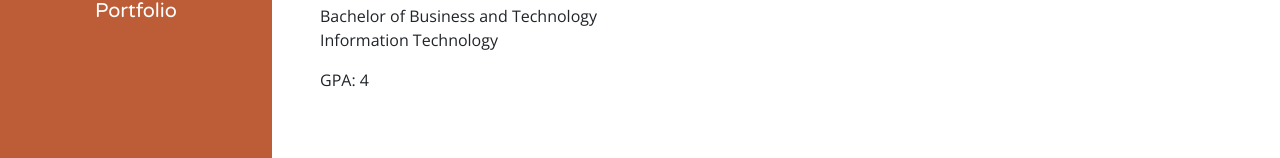
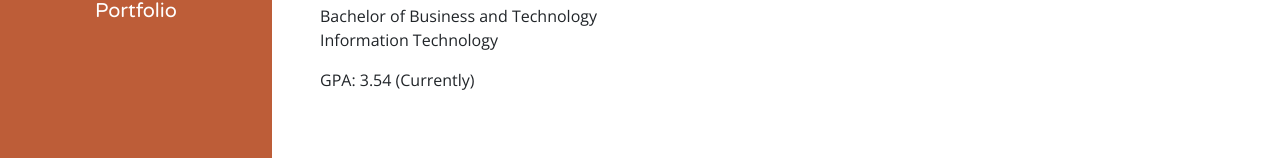
Before and after one commit to gobindchawla/gobindchawla.github.io, a plain HTML site: page index.html in a window 1280 px wide. Shown: the part 527-685 px from the top of the page. Drawn offline with nearby package versions, Linux system fonts and the light colour scheme.

Commit message:
Final index

```diff
--- a/index.html
+++ b/index.html
@@ -77,7 +77,7 @@
           			<h3 class="mb-0">STAMFORD INTERNATIONAL UNIVERSITY</h3>
           			<div>Bachelor of Business and Technology</div>
           			<div class="mb-3">Information Technology</div>
-          			<p>GPA: 4</p>
+          			<p>GPA: 3.54 (Currently)</p>
           		</div>
           		<div class="cvdate text-md-right">
           			<span class="text-primary">March 2016 - March 2019</span>
```
